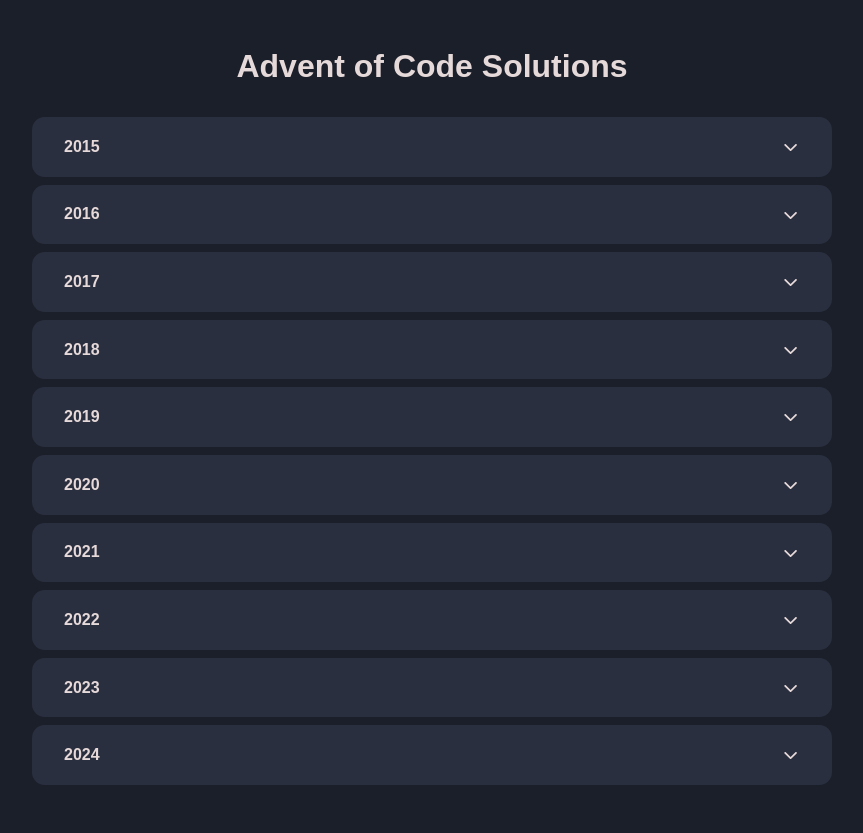
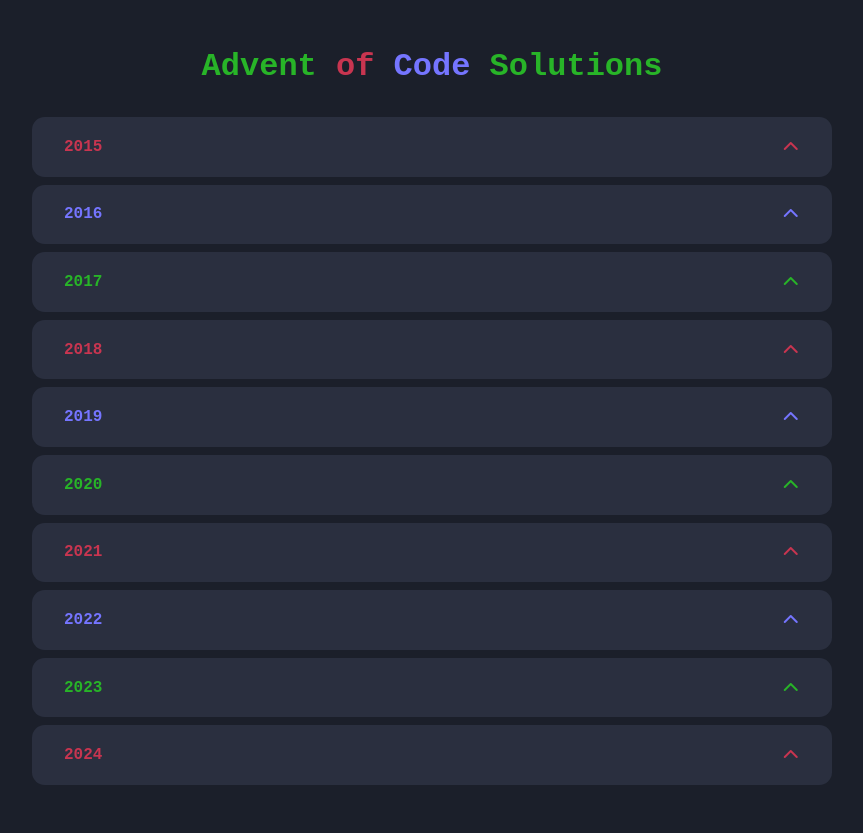
Before and after one commit to Vrooni/advent-of-code, a PHP site: page / in a window 1280 px wide. Shown: the whole page, without its empty margins (208-1071 px from the left). Run offline with PHP 8.4, Linux system fonts and the light colour scheme; data that the repository does not hold is empty.

Commit message:
added color and navigation

```diff
--- /dev/null
+++ b/day-button.php
@@ -0,0 +1,5 @@
+<form action="solution.php" method="post">
+  <button class="day-button" name="day-and-year" value="<?php echo "$day:$year" ?>" type="submit">
+    <?php echo $day ?>
+  </button>
+</form>
--- a/days-container.php
+++ /dev/null
@@ -1,3 +0,0 @@
-<button class="day-button">
-  <?php echo $day ?>
-</button>
--- /dev/null
+++ b/general.css
@@ -0,0 +1,28 @@
+body {
+  padding: 3rem;
+  color: var(--white);
+  background-color: rgb(27, 31, 42);
+  font-family: 'Courier New', Courier, monospace;
+  text-align: center;
+
+  header {
+    margin-bottom: 2rem;
+  }
+
+  main {
+    display: flex;
+    justify-content: center;
+  }
+}
+
+.red {
+  color: var(--red);
+}
+
+.blue {
+  color: var(--blue);
+}
+
+.green {
+  color: var(--green);
+}
--- a/index.css
+++ b/index.css
@@ -1,26 +1,4 @@
-* {
-  padding: 0;
-  margin: 0;
-  box-sizing: border-box;
-}
-
-:root {
-  --color: #e6d9d9;
-}
-
-body {
-  padding: 3rem;
-  color: var(--color);
-  background-color: rgb(27, 31, 42);
-  font-family: sans-serif;
-  text-align: center;
-
-  main {
-    display: flex;
-    flex-direction: column;
-    align-items: center;
-    gap: 2rem;
-
+body main {
   .years-section {
     width: 80vw;
     display: flex;
@@ -36,8 +14,9 @@ body {
       .year-button {
         width: 100%;
         padding: 1.3rem 2rem;
-          color: var(--color);
+        color: var(--white);
         background-color: rgb(42, 47, 63);
+        font-family: inherit;
         cursor: pointer;
         font-size: 1rem;
         font-weight: 600;
@@ -47,10 +26,22 @@ body {
         justify-content: space-between;
         align-items: center;
 
-          img {
+        i {
           width: 1.1rem;
           transition: all 0.3s;
         }
+      }
+
+      &:nth-child(3n) .year-button {
+        color: var(--green);
+      }
+
+      &:nth-child(3n + 1) .year-button {
+        color: var(--red);
+      }
+
+      &:nth-child(3n + 2) .year-button {
+        color: var(--blue);
       }
 
       .days-container {
@@ -62,13 +53,17 @@ body {
         .days-inner-container {
           margin: 1rem;
           display: grid;
-            grid-template-columns: repeat(auto-fit, minmax(4rem, 1fr));
+          grid-template-columns: repeat(auto-fill, minmax(4rem, 1fr));
           gap: 0.5rem;
 
           .day-button {
+            width: 100%;
             padding: 0.8rem;
-              color: var(--color);
+            color: var(--white);
             background-color: rgb(74, 81, 110);
+            font-family: inherit;
+            font-size: 1rem;
+            font-weight: 600;
             border: none;
             border-radius: 0.5rem;
             cursor: pointer;
@@ -79,13 +74,30 @@ body {
               transform: translateY(-0.175rem);
             }
           }
+
+          form:nth-child(3n) .day-button {
+            color: var(--green);
+          }
+
+          form:nth-child(3n + 1) .day-button {
+            color: var(--red);
+          }
+
+          form:nth-child(3n + 2) .day-button {
+            color: var(--blue);
+          }
+
+          form:nth-child(2n) .day-button {
+            color: rgb(129, 129, 129);
+          }
         }
       }
 
       .closed {
+        /* TODO border-radius after close */
         border-radius: 0.8rem;
 
-          img {
+        i {
           transform: rotate(180deg);
         }
       }
@@ -96,4 +108,3 @@ body {
     }
   }
 }
-}
--- a/index.php
+++ b/index.php
@@ -1,31 +1,46 @@
+<?php
+if (isset($_GET["year"])) {
+  $selected_year = $_GET["year"];
+}
+?>
+
 <!DOCTYPE html>
 <html lang="en">
 
 <head>
   <meta charset="UTF-8">
   <meta name="viewport" content="width=device-width, initial-scale=1.0">
+  <link href="https://cdnjs.cloudflare.com/ajax/libs/font-awesome/6.4.0/css/all.min.css" rel="stylesheet">
   <link rel="shortcut icon" href="resources/icon.png" type=" image/png">
+  <link rel="stylesheet" href="variables.css">
   <link rel="stylesheet" href="index.css">
+  <link rel="stylesheet" href="general.css">
   <script src="script.js" defer></script>
   <title>Advent of Code Solutions</title>
 </head>
 
 <body>
+  <header>
+    <h1>
+      <span class="green">Advent</span>
+      <span class="red"> of </span>
+      <span class="blue"> Code </span>
+      <span class="green">Solutions</span>
+    </h1>
+  </header>
+
   <main>
-    <h1>
-      Advent of Code Solutions
-    </h1>
-
     <section class="years-section">
       <?php
 
       $time_zone = new DateTimeZone('Europe/Berlin');
       $date = new DateTime('now', $time_zone);
 
+
       $current_year = (int)$date->format("Y");
       $current_month = (int)$date->format("m");
       $current_day = (int)$date->format("d");
-      $current_hour = (int)$date->format("h");
+      $current_hour = (int)$date->format("G");
 
       $to_year = $current_month === 12 ? $current_year : $current_year - 1;
       $available_day = $current_hour >= 6 ? $current_day : $current_day - 1;
--- /dev/null
+++ b/variables.css
@@ -0,0 +1,12 @@
+* {
+  padding: 0;
+  margin: 0;
+  box-sizing: border-box;
+}
+
+:root {
+  --white: #e6d9d9;
+  --green: rgb(40, 180, 40);
+  --red: rgb(200, 53, 80);
+  --blue: rgb(117, 117, 255);
+}
--- a/year-container.php
+++ b/year-container.php
@@ -1,12 +1,23 @@
+<?php
+$closed = "closed";
+$hidden = "hidden";
+
+if ($selected_year == $year) {
+  $closed = "";
+  $hidden = "";
+}
+?>
+
+<!-- TODO focus on opened year container -->
 <div class="year-container">
-  <button class="year-button closed" onclick="toggle(this)">
+  <button class="year-button <?php echo $closed ?>" onclick="toggle(this)">
     <?php echo $year; ?>
-    <img src="resources/chevron-up.svg" alt="chevron up icon">
+    <i class="fa-solid fa-chevron-down"></i>
   </button>
-  <div class="days-container hidden">
+  <div class="days-container <?php echo $hidden ?>">
     <div class="days-inner-container">
       <?php for ($day = 1; $day <= $days; $day++) {
-        require("days-container.php");
+        require("day-button.php");
       }
       ?>
     </div>
```
Also changed, not shown: solution.css (added, +88 -0 lines), solution.php (added, +143 -0 lines), resources/chevron-up.svg (deleted). Lines whose indentation alone changed are shown as unchanged.
